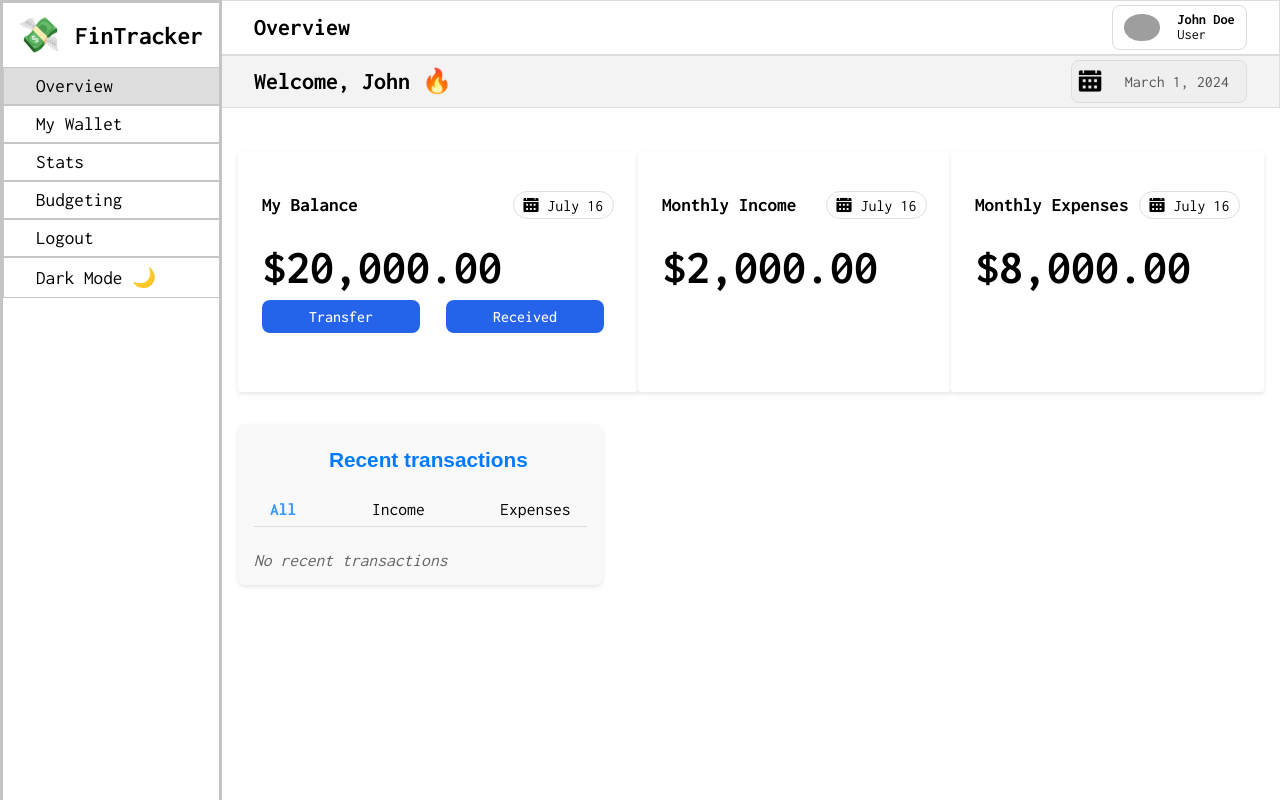
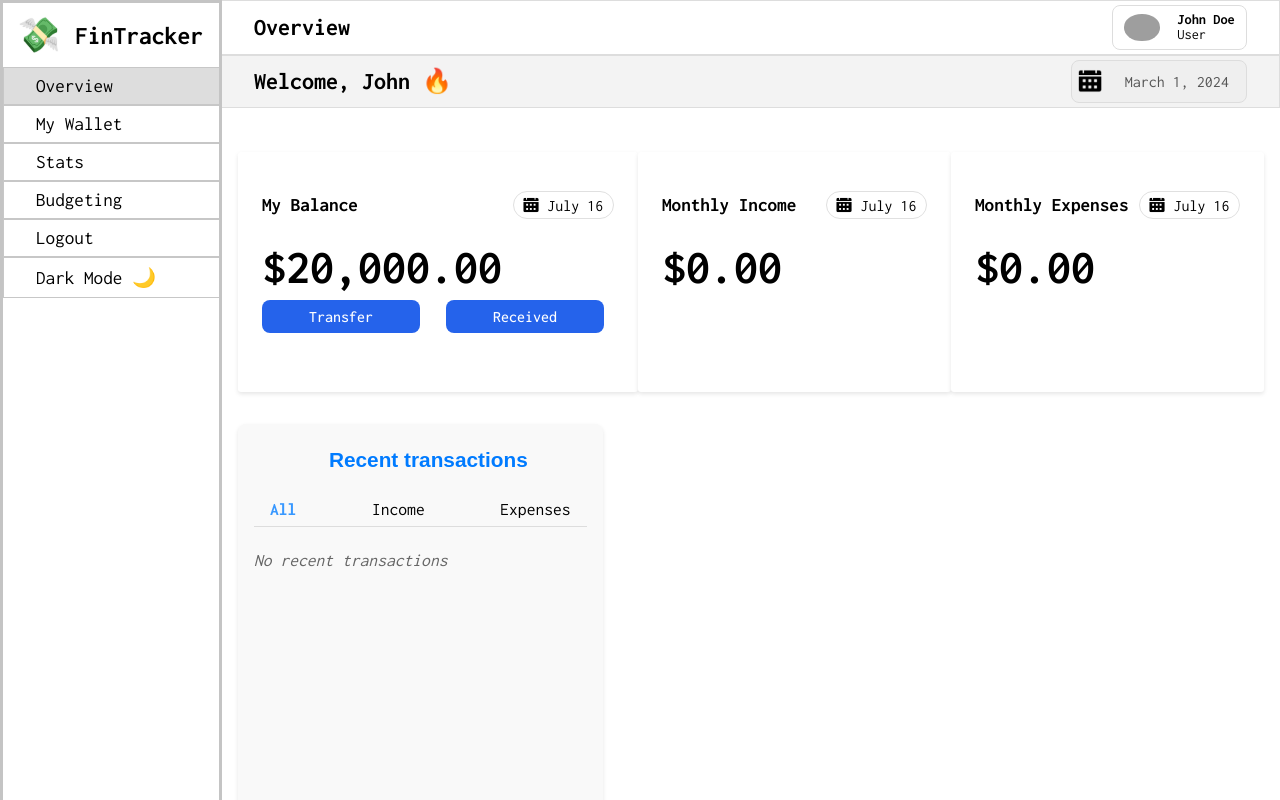
Before and after one commit to xinsheng04/fin-tracker, a React (Vite) app: page / in a window 1280 px wide. Built offline with nearby package versions, Linux system fonts and the light colour scheme; grey boxes are pictures that could not be loaded.

Commit message:
Proper calculation for the monthly income and expenses added

```diff
--- a/src/components/cashBalance/CashBalance.tsx
+++ b/src/components/cashBalance/CashBalance.tsx
@@ -18,6 +18,18 @@ interface CashBalanceProps {
 
 const CashBalance: React.FC<CashBalanceProps> = ({ title, children,income,expense,balance, className='' }) => {
   const bankAccount = useSelector((state: any) => state.myWallet.bankAccounts);
+  const transactions = useSelector((state: any) => state.myWallet.recentTransaction);
+  let accIncome = transactions.reduce((acc: number, transaction: any) => {
+    if (transaction.typeOfTransfer === "income") {
+      return acc + transaction.amount;
+    }
+    return acc;
+  }, 0);
+  let accExpense = transactions.reduce((acc: number, transaction: any) =>  {
+    if (transaction.typeOfTransfer === "expense")
+      return acc + transaction.amount;
+    return acc;
+  }, 0);
   let totalAmount = 0;
   for (let amount of bankAccount) {
     totalAmount += amount.amount;
@@ -36,8 +48,8 @@ const CashBalance: React.FC<CashBalanceProps> = ({ title, children,income,expens
       </div>
       {/* amount statement */}
       {balance &&<h1 className={styles.balance}>{currencyFormatter(totalAmount)}</h1>}
-      {income &&<h1 className={styles.balance}>{currencyFormatter(2000)}</h1>}
-      {expense &&<h1 className={styles.balance}>{currencyFormatter(totalAmount*0.4)}</h1>}
+      {income &&<h1 className={styles.balance}>{currencyFormatter(accIncome)}</h1>}
+      {expense &&<h1 className={styles.balance}>{currencyFormatter(accExpense)}</h1>}
       {children}
     </div>
   )
--- a/src/components/transactionForm/TransactionForm.tsx
+++ b/src/components/transactionForm/TransactionForm.tsx
@@ -34,10 +34,13 @@ const TransactionForm: React.FC<TransactionFormProps> = ({ type, closeForm }) =>
 function handleAddExpense(data: any) {
   const card = bankAccounts.find((acc: any) => acc.cardNo === data.bankCard);
   if (card) {
-    dispatch(removeAmountFromCard({ cardNo: card.cardNo, amount: Number(data.amount) }));
-
-    // adding the expense part for the recentTransaction
-    dispatch(addRecentTransaction({bank:card.bankName, typeOfTransfer:"expense", cardNo:card.cardNo, amount:Number(data.amount),}))
+    if(card.balance >= Number(data.amount)){
+      dispatch(removeAmountFromCard({ cardNo: card.cardNo, amount: Number(data.amount) }));
+      // adding the expense part for the recentTransaction
+      dispatch(addRecentTransaction({bank:card.bankName, typeOfTransfer:"expense", cardNo:card.cardNo, amount:Number(data.amount),}))
+    } else{
+      alert("Insufficient balance on the selected card.");
+    }
   } else {
     console.error("Expense registration error: Card not found");
   }
--- a/src/pages/Overview/OverviewPage.module.css
+++ b/src/pages/Overview/OverviewPage.module.css
@@ -53,6 +53,7 @@
 
 .recentTransactions {
   width: 100%; /* Match the width of the cash balance */
+  margin-bottom: 2rem;
   height: auto;
   display: flex;
   flex-direction: column;
@@ -62,6 +63,9 @@
   border-radius: .5rem; /* Rounded corners */
   box-shadow: 0 2px 4px rgba(0, 0, 0, 0.1); /* Subtle shadow for depth */
   padding: 1rem;
+  height: 30rem;
+  overflow-x: hidden;
+  overflow-y: scroll;
 }
 
 .recentTransactions h3 {
```
